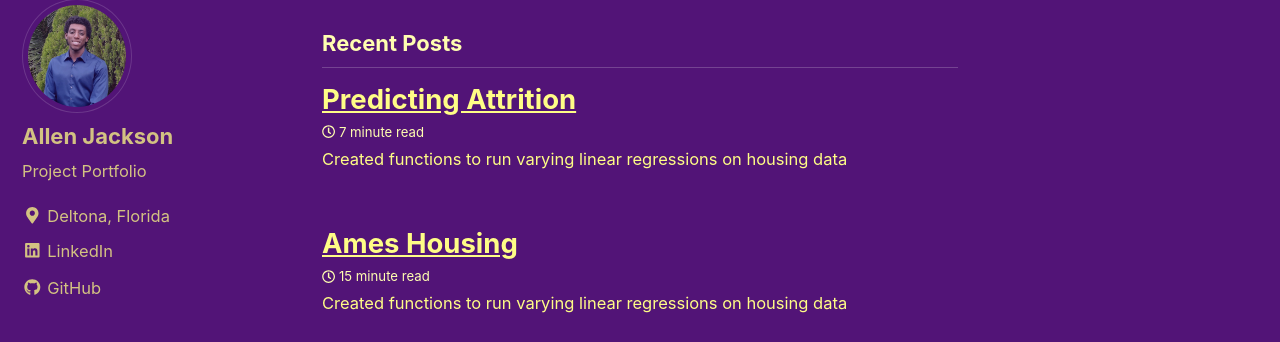
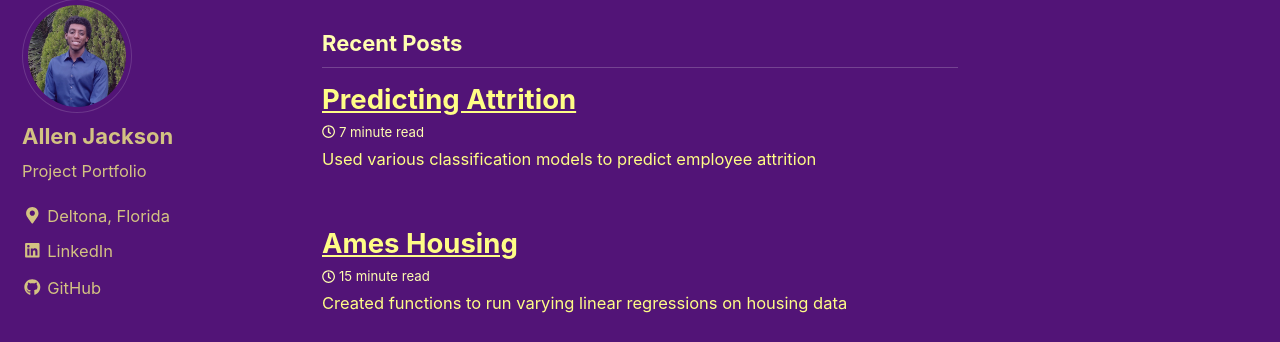
Before and after one commit to Nella796/Nella796.github.io, a Jekyll site: the page built from index.html, in a window 1280 px wide and 900 px high, scrolled down 754 px. Shown: the part 111-453 px from the top of the window. Built offline with Jekyll 4.4.1, drawn with Linux system fonts in a browser that asks for light colours; nearby versions of some CDN libraries; the list of posts is cut into pages by our own code.

Commit message:
fixed predicting attrition description

```diff
--- a/_posts/2021-7-19-predicting_attrition.md
+++ b/_posts/2021-7-19-predicting_attrition.md
@@ -3,7 +3,7 @@ title: "Predicting Attrition"
 date: 2021-07-19
 tags: [classification, data science, machine learning]
 header:
-excerpt: "Created functions to run varying linear regressions on housing data"
+excerpt: "Used various classification models to predict employee attrition"
 mathjax: "true"
 ---
 
```
